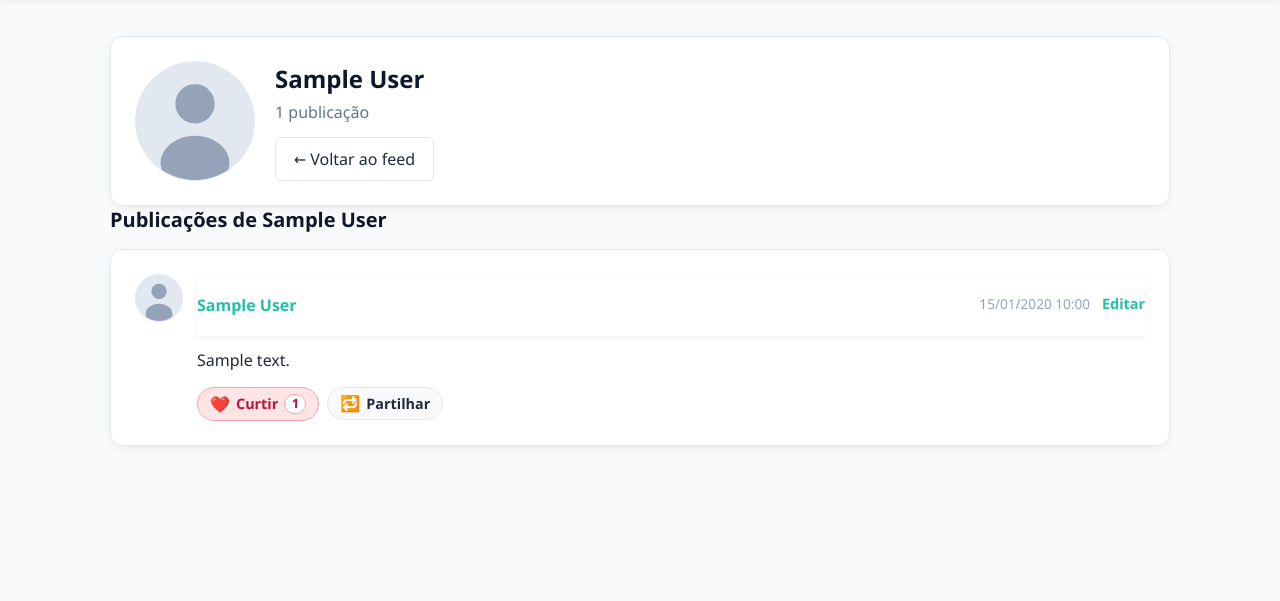
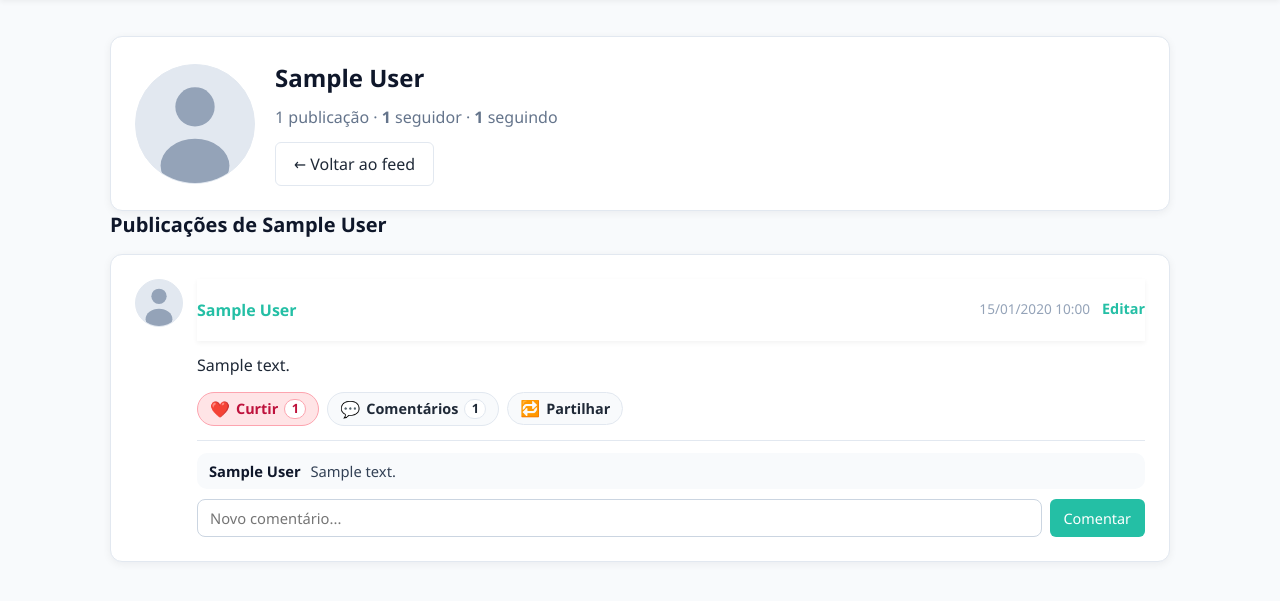
Before and after one commit to pedrhnttz/softwareproduct-devbook, a Flask app: page /user/1 in a window 1280 px wide. Shown: the part 90-691 px from the top of the page. Run offline with Flask 3, Linux system fonts and the light colour scheme; a user stored in the database is signed in; tables that the repository leaves empty hold one stand-in row (values such as "Sample post").

Commit message:
feat: curtir, seguir

```diff
--- a/app.py
+++ b/app.py
@@ -7,7 +7,7 @@ from sqlalchemy.orm import joinedload
 
 from avatars import delete_avatar_file, is_valid_stored_avatar_filename, save_avatar_file
 from db import db
-from models import Post, User
+from models import Comment, Post, User
 
 lm = LoginManager()
 
@@ -59,6 +59,46 @@ def _ensure_sqlite_post_likes_table(app: Flask) -> None:
             'user_id INTEGER NOT NULL REFERENCES users(id), '
             'post_id INTEGER NOT NULL REFERENCES posts(id), '
             'PRIMARY KEY (user_id, post_id))'
+        ))
+        conn.commit()
+
+
+def _ensure_sqlite_followers_table(app: Flask) -> None:
+    uri = app.config.get('SQLALCHEMY_DATABASE_URI') or ''
+    if not uri.startswith('sqlite:'):
+        return
+    inspector = inspect(db.engine)
+    if not inspector.has_table('users'):
+        return
+    if inspector.has_table('followers'):
+        return
+    with db.engine.connect() as conn:
+        conn.execute(text(
+            'CREATE TABLE followers ('
+            'follower_id INTEGER NOT NULL REFERENCES users(id), '
+            'followed_id INTEGER NOT NULL REFERENCES users(id), '
+            'PRIMARY KEY (follower_id, followed_id))'
+        ))
+        conn.commit()
+
+
+def _ensure_sqlite_comments_table(app: Flask) -> None:
+    uri = app.config.get('SQLALCHEMY_DATABASE_URI') or ''
+    if not uri.startswith('sqlite:'):
+        return
+    inspector = inspect(db.engine)
+    if not inspector.has_table('users') or not inspector.has_table('posts'):
+        return
+    if inspector.has_table('comments'):
+        return
+    with db.engine.connect() as conn:
+        conn.execute(text(
+            'CREATE TABLE comments ('
+            'id INTEGER PRIMARY KEY AUTOINCREMENT, '
+            'body TEXT NOT NULL, '
+            'created_at DATETIME NOT NULL, '
+            'author_id INTEGER NOT NULL REFERENCES users(id), '
+            'post_id INTEGER NOT NULL REFERENCES posts(id))'
         ))
         conn.commit()
 
@@ -116,17 +156,32 @@ def create_app(testing: bool = False) -> Flask:
             return redirect(url_for('home'))
 
         search_query = (request.args.get('q') or '').strip()
+        feed_mode = (request.args.get('feed') or '').strip().lower()
+        if feed_mode not in ('following', 'global'):
+            feed_mode = 'global'
+
         posts_query = (
             Post.query.options(joinedload(Post.author), joinedload(Post.parent).joinedload(Post.author))
             .join(User, Post.author_id == User.id)
         )
+        if feed_mode == 'following':
+            following_ids = [u.id for u in current_user.following.all()]
+            if following_ids:
+                posts_query = posts_query.filter(Post.author_id.in_(following_ids))
+            else:
+                posts_query = posts_query.filter(db.false())
         if search_query:
             like = f'%{search_query}%'
             posts_query = posts_query.filter(
                 or_(Post.body.ilike(like), User.name.ilike(like))
             )
         posts = posts_query.order_by(Post.created_at.desc()).all()
-        return render_template('home.html', posts=posts, search_query=search_query)
+        return render_template(
+            'home.html',
+            posts=posts,
+            search_query=search_query,
+            feed_mode=feed_mode,
+        )
 
     @app.route('/user/<int:user_id>')
     @login_required
@@ -188,6 +243,34 @@ def create_app(testing: bool = False) -> Flask:
         db.session.add(repost)
         db.session.commit()
         return redirect(request.referrer or url_for('home'))
+
+    @app.route('/post/<int:post_id>/comment', methods=['POST'])
+    @login_required
+    def add_comment(post_id):
+        post = db.session.get(Post, post_id)
+        if post is None:
+            abort(404)
+        body = (request.form.get('body') or '').strip()
+        if body:
+            comment = Comment(body=body, author_id=current_user.id, post_id=post.id)
+            db.session.add(comment)
+            db.session.commit()
+        return redirect(request.referrer or url_for('home'))
+
+    @app.route('/user/<int:user_id>/follow', methods=['POST'])
+    @login_required
+    def toggle_follow(user_id):
+        target = db.session.get(User, user_id)
+        if target is None:
+            abort(404)
+        if target.id == current_user.id:
+            abort(400)
+        if current_user.is_following(target):
+            current_user.unfollow(target)
+        else:
+            current_user.follow(target)
+        db.session.commit()
+        return redirect(request.referrer or url_for('user_portfolio', user_id=target.id))
 
     @app.route('/landing')
     def landing():
@@ -267,6 +350,8 @@ def create_app(testing: bool = False) -> Flask:
         _ensure_sqlite_user_avatar_column(app)
         _ensure_sqlite_post_parent_id_column(app)
         _ensure_sqlite_post_likes_table(app)
+        _ensure_sqlite_followers_table(app)
+        _ensure_sqlite_comments_table(app)
 
     return app
 
--- a/static/main.css
+++ b/static/main.css
@@ -556,3 +556,113 @@ a.post-author:hover {
 .portfolio-back {
     display: inline-block;
 }
+
+.portfolio-name-row {
+    display: flex;
+    align-items: center;
+    gap: 14px;
+    flex-wrap: wrap;
+    margin-bottom: 6px;
+}
+
+.follow-form {
+    margin: 0;
+}
+
+.follow-btn {
+    padding: 6px 16px;
+    font-size: 0.9rem;
+    cursor: pointer;
+}
+
+.follow-btn.is-following {
+    background: transparent;
+}
+
+.feed-tabs {
+    display: flex;
+    gap: 8px;
+    margin: 14px 0;
+    border-bottom: 1px solid #e2e8f0;
+}
+
+.feed-tab {
+    padding: 10px 18px;
+    text-decoration: none;
+    color: #64748b;
+    border-bottom: 2px solid transparent;
+    font-weight: 500;
+    transition: color 0.15s, border-color 0.15s;
+}
+
+.feed-tab:hover {
+    color: var(--dark-color);
+}
+
+.feed-tab.is-active {
+    color: var(--primary-color, #4f46e5);
+    border-bottom-color: var(--primary-color, #4f46e5);
+}
+
+.post-comments {
+    margin-top: 14px;
+    padding-top: 12px;
+    border-top: 1px solid #e2e8f0;
+}
+
+.comment-list {
+    list-style: none;
+    padding: 0;
+    margin: 0 0 10px 0;
+    display: flex;
+    flex-direction: column;
+    gap: 6px;
+}
+
+.comment-item {
+    background: #f8fafc;
+    border-radius: 10px;
+    padding: 8px 12px;
+    font-size: 0.92rem;
+    line-height: 1.4;
+}
+
+.comment-author {
+    font-weight: 600;
+    color: var(--dark-color);
+    text-decoration: none;
+    margin-right: 6px;
+}
+
+.comment-author:hover {
+    text-decoration: underline;
+}
+
+.comment-body {
+    color: #334155;
+    word-wrap: break-word;
+}
+
+.comment-form {
+    display: flex;
+    gap: 8px;
+    align-items: stretch;
+}
+
+.comment-form input[type="text"] {
+    flex: 1;
+    padding: 8px 12px;
+    border: 1px solid #cbd5e1;
+    border-radius: 8px;
+    font-size: 0.92rem;
+}
+
+.comment-submit {
+    padding: 8px 14px;
+    font-size: 0.9rem;
+    cursor: pointer;
+}
+
+.comment-indicator {
+    cursor: default;
+}
--- a/templates/_post.html
+++ b/templates/_post.html
@@ -55,6 +55,12 @@
                     </button>
                 </form>
 
+                <span class="action-btn comment-indicator" aria-label="Comentários">
+                    <span class="action-icon">💬</span>
+                    <span class="action-label">Comentários</span>
+                    <span class="action-count">{{ post.comment_count }}</span>
+                </span>
+
                 <details class="share-details">
                     <summary class="action-btn share-btn">
                         <span class="action-icon">🔁</span>
@@ -73,6 +79,31 @@
                     </form>
                 </details>
             </div>
+
+            <section class="post-comments">
+                {% if post.comments %}
+                    <ul class="comment-list">
+                        {% for comment in post.comments %}
+                            <li class="comment-item">
+                                <a class="comment-author" href="{{ url_for('user_portfolio', user_id=comment.author.id) }}">{{ comment.author.name }}</a>
+                                <span class="comment-body">{{ comment.body }}</span>
+                            </li>
+                        {% endfor %}
+                    </ul>
+                {% endif %}
+                <form class="comment-form" method="post" action="{{ url_for('add_comment', post_id=post.id) }}">
+                    <label for="comment-body-{{ post.id }}" class="sr-only">Novo comentário</label>
+                    <input
+                        id="comment-body-{{ post.id }}"
+                        type="text"
+                        name="body"
+                        maxlength="500"
+                        placeholder="Novo comentário..."
+                        required
+                    >
+                    <button type="submit" class="btn-primary comment-submit">Comentar</button>
+                </form>
+            </section>
         </div>
     </div>
 </article>
--- a/templates/user_portfolio.html
+++ b/templates/user_portfolio.html
@@ -32,9 +32,22 @@
                     alt=""
                 >
                 <div class="portfolio-info">
-                    <h1 class="portfolio-name">{{ portfolio_user.name }}</h1>
+                    <div class="portfolio-name-row">
+                        <h1 class="portfolio-name">{{ portfolio_user.name }}</h1>
+                        {% if portfolio_user.id != current_user.id %}
+                            <form class="follow-form" method="post" action="{{ url_for('toggle_follow', user_id=portfolio_user.id) }}">
+                                {% if current_user.is_following(portfolio_user) %}
+                                    <button type="submit" class="btn-secondary follow-btn is-following">Deixar de seguir</button>
+                                {% else %}
+                                    <button type="submit" class="btn-primary follow-btn">Seguir</button>
+                                {% endif %}
+                            </form>
+                        {% endif %}
+                    </div>
                     <p class="portfolio-stats">
                         {{ posts | length }} publicaç{{ 'ão' if posts | length == 1 else 'ões' }}
+                        · <strong>{{ portfolio_user.followers_count }}</strong> seguidor{{ '' if portfolio_user.followers_count == 1 else 'es' }}
+                        · <strong>{{ portfolio_user.following_count }}</strong> seguindo
                     </p>
                     <a href="{{ url_for('home') }}" class="btn-secondary portfolio-back">← Voltar ao feed</a>
                 </div>
```
Also changed, not shown: models.py (+68 -0 lines), templates/home.html (+21 -1 lines), tests/conftest.py (+4 -1 lines), tests/test_app.py (+189 -1 lines).
